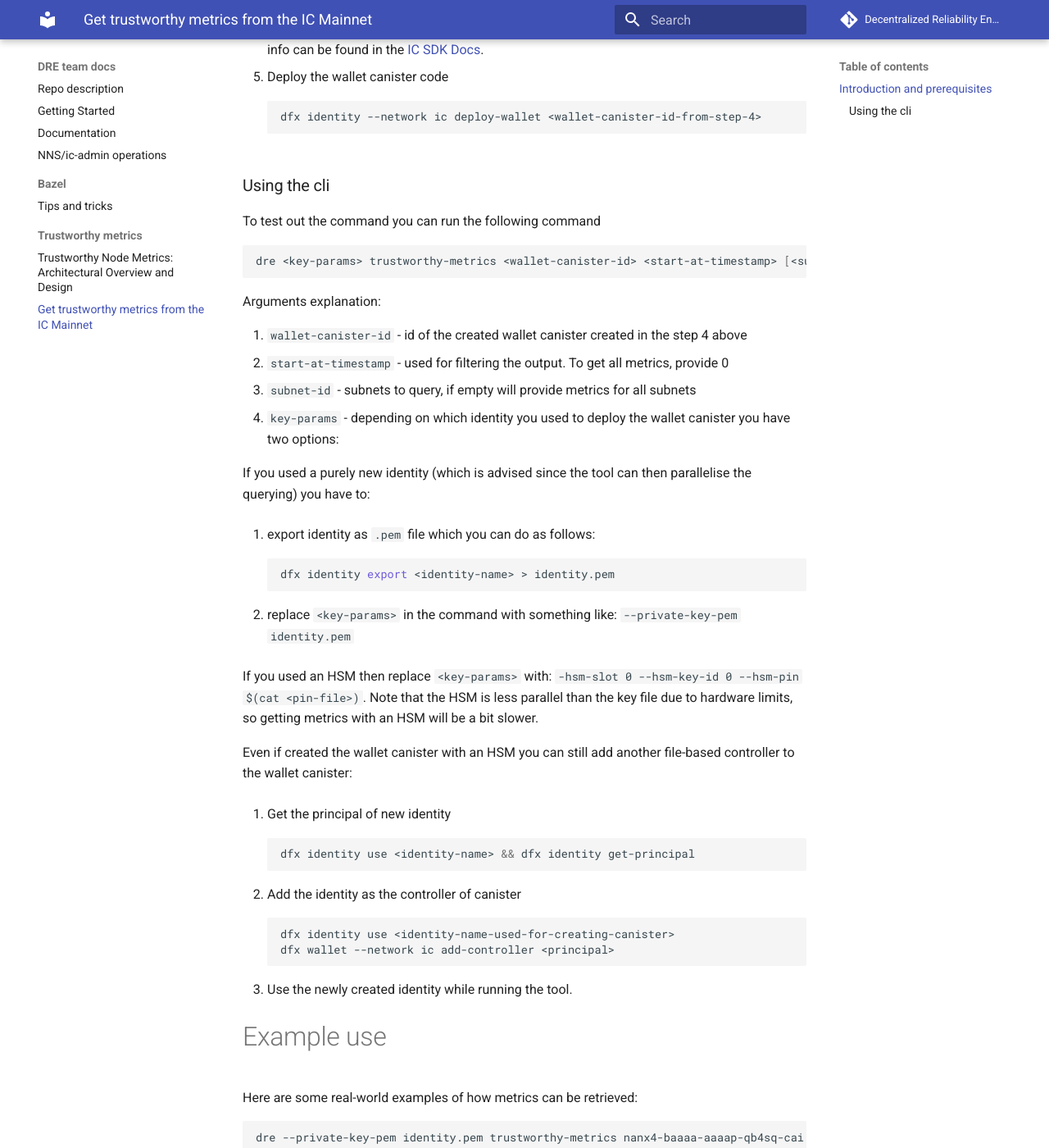
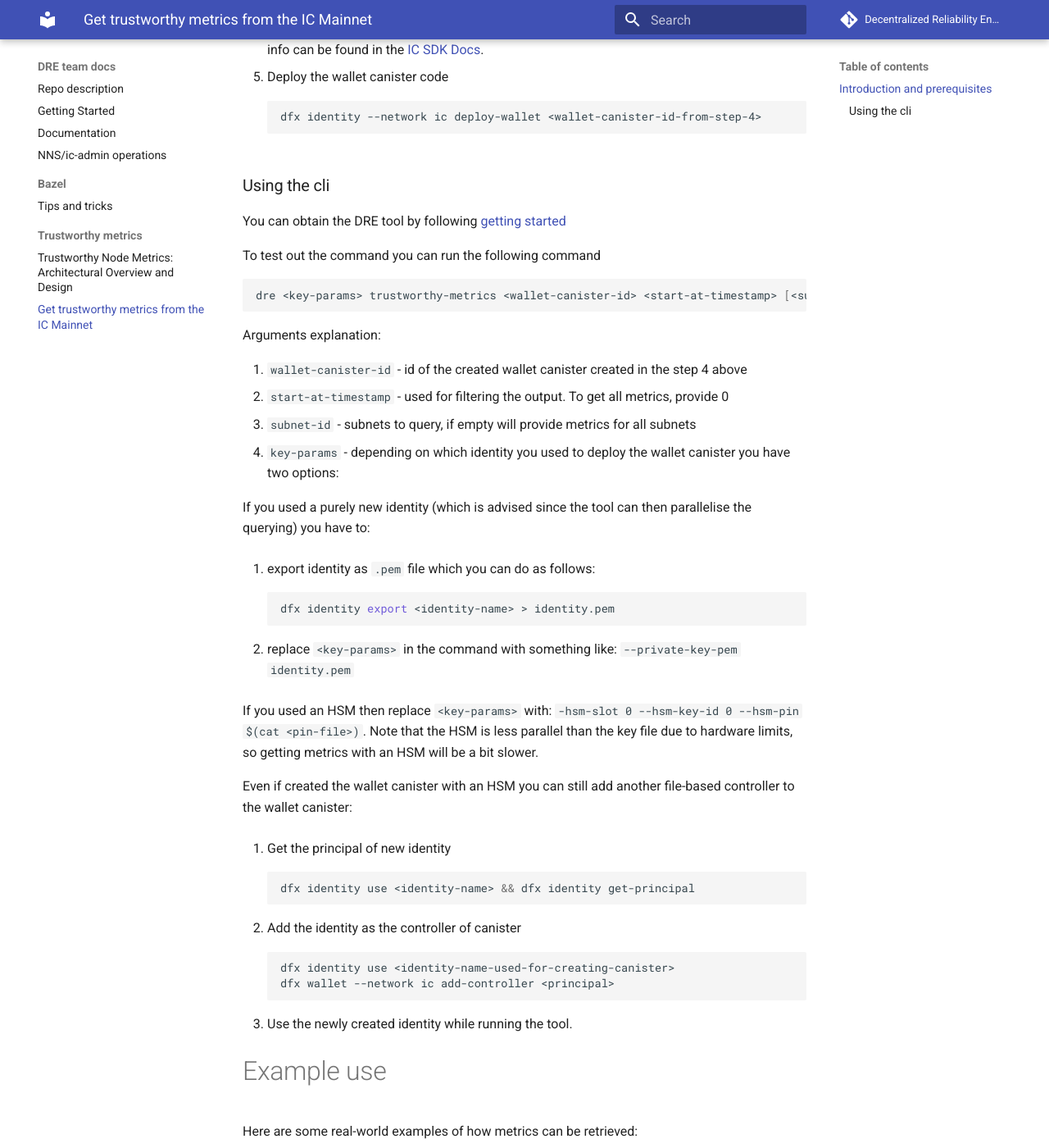
Before and after one commit to dfinity/dre, an MkDocs documentation site: the page built from docs/trustworthy-metrics/trustworthy-metrics.md, in a window 1280 px wide and 1400 px high, scrolled down 957 px. Shown: the whole window at 82% size. Built offline with MkDocs 1.6.1 and Material for MkDocs 9.7.7, drawn with Linux system fonts in a browser that asks for light colours; comment, search, counter and statistics services are not loaded; some of the changed text lies outside the part shown.

Commit message:
Move DRE download instructions higher

```diff
--- a/docs/trustworthy-metrics/trustworthy-metrics.md
+++ b/docs/trustworthy-metrics/trustworthy-metrics.md
@@ -47,6 +47,8 @@ To be able to fetch trustworthy metrics there are a couple of things needed prio
 
 
 ### Using the cli
+
+You can obtain the DRE tool by following [getting started](../getting-started.md)
 
 To test out the command you can run the following command
 
```
Also changed, not shown: other parts of docs/trustworthy-metrics/trustworthy-metrics.md (+0 -2 lines).
